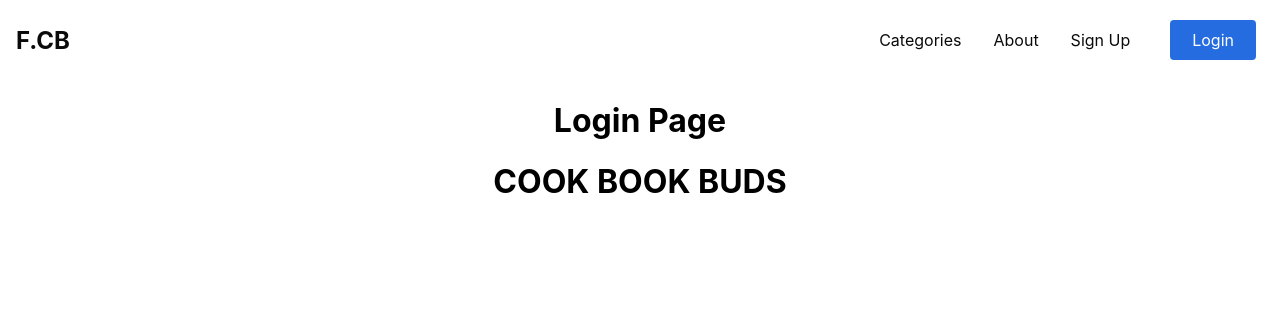
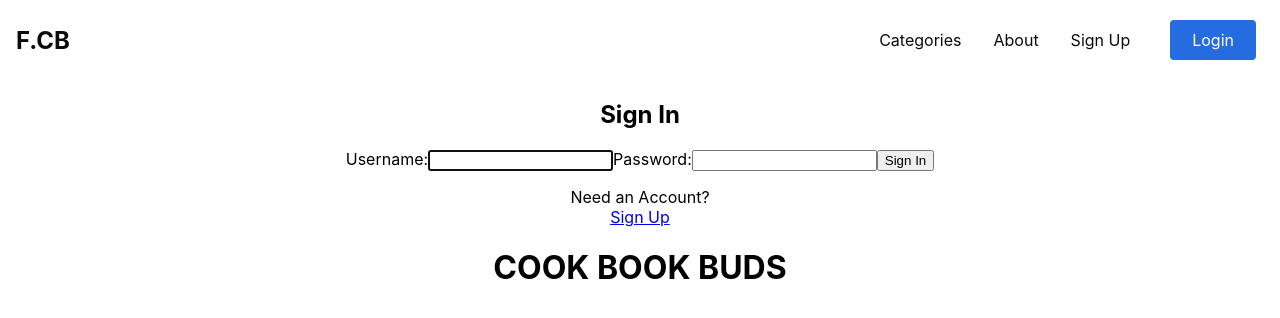
Before and after one commit to Build-Week-Secret-Family-Cookbook/front-end, a React (Create React App) app in the folder cookbook/: page /login in a window 1280 px wide. Shown: the top 318 px of the page. Built offline with nearby package versions, Linux system fonts and the light colour scheme.

Commit message:
Added Login Form/some validation | Styling needed

```diff
--- a/cookbook/src/components/pages/Login.js
+++ /dev/null
@@ -1,9 +0,0 @@
-import React from 'react';
-
-const Login = () => {
-return (
-  <h1>Login Page</h1>
-)
-}
-
-export default Login;
--- /dev/null
+++ b/cookbook/src/components/pages/Login/index.js
@@ -0,0 +1,84 @@
+import React, { useRef, useState, useEffect, useContext } from "react";
+
+const Login = () => {
+  const userRef = useRef();
+  const errRef = useRef();
+
+  const [user, setUser] = useState("");
+  const [pwd, setPwd] = useState("");
+  const [errMsg, setErrMsg] = useState("");
+  const [success, setSuccess] = useState(false);
+
+  useEffect(() => {
+    userRef.current.focus();
+  }, []);
+
+  useEffect(() => {
+    setErrMsg("");
+  }, [user, pwd]);
+
+  const handleSubmit = async (e) => {
+    e.preventDefault();
+    console.log(user, pwd);
+    setUser("");
+    setPwd("");
+    setSuccess(true);
+  };
+
+  return (
+    <React.Fragment>
+      {success ? (
+        <section>
+          <h1>You are logged in!</h1>
+          <br />
+          <p>
+            <a href="#">Go to Home</a>
+          </p>
+        </section>
+      ) : (
+        <section>
+          <p
+            ref={errRef}
+            className={errMsg ? "errmsg" : "offscreen"}
+            aria-live="assertive"
+          >
+            {errMsg}
+          </p>
+          <h1>Sign In</h1>
+          <form onSubmit={handleSubmit}>
+            <label htmlFor="username">Username:</label>
+            <input
+              type="text"
+              id="username"
+              ref={userRef}
+              autoComplete="off"
+              onChange={(e) => setUser(e.target.value)}
+              value={user}
+              required
+            />
+
+            <label htmlFor="password">Password:</label>
+            <input
+              type="password"
+              id="password"
+              onChange={(e) => setPwd(e.target.value)}
+              value={pwd}
+              required
+            />
+            <button>Sign In</button>
+          </form>
+          <p>
+            Need an Account?
+            <br />
+            <span className="line">
+              {/*put router link here*/}
+              <a href="#">Sign Up</a>
+            </span>
+          </p>
+        </section>
+      )}
+    </React.Fragment>
+  );
+};
+
+export default Login;
--- a/cookbook/src/index.js
+++ b/cookbook/src/index.js
@@ -1,17 +1,15 @@
-import React from 'react';
-import ReactDOM from 'react-dom';
-import './index.css';
-import App from './App';
-import reportWebVitals from './reportWebVitals';
-import { BrowserRouter as Router } from 'react-router-dom';
+import React from "react";
+import ReactDOM from "react-dom";
+import "./index.css";
+import App from "./App";
+import reportWebVitals from "./reportWebVitals";
+import { BrowserRouter as Router } from "react-router-dom";
 
 ReactDOM.render(
   <Router>
-    <React.StrictMode>
-      <App />
-    </React.StrictMode>
+    <App />
   </Router>,
-  document.getElementById('root')
+  document.getElementById("root")
 );
 
 reportWebVitals();
```
